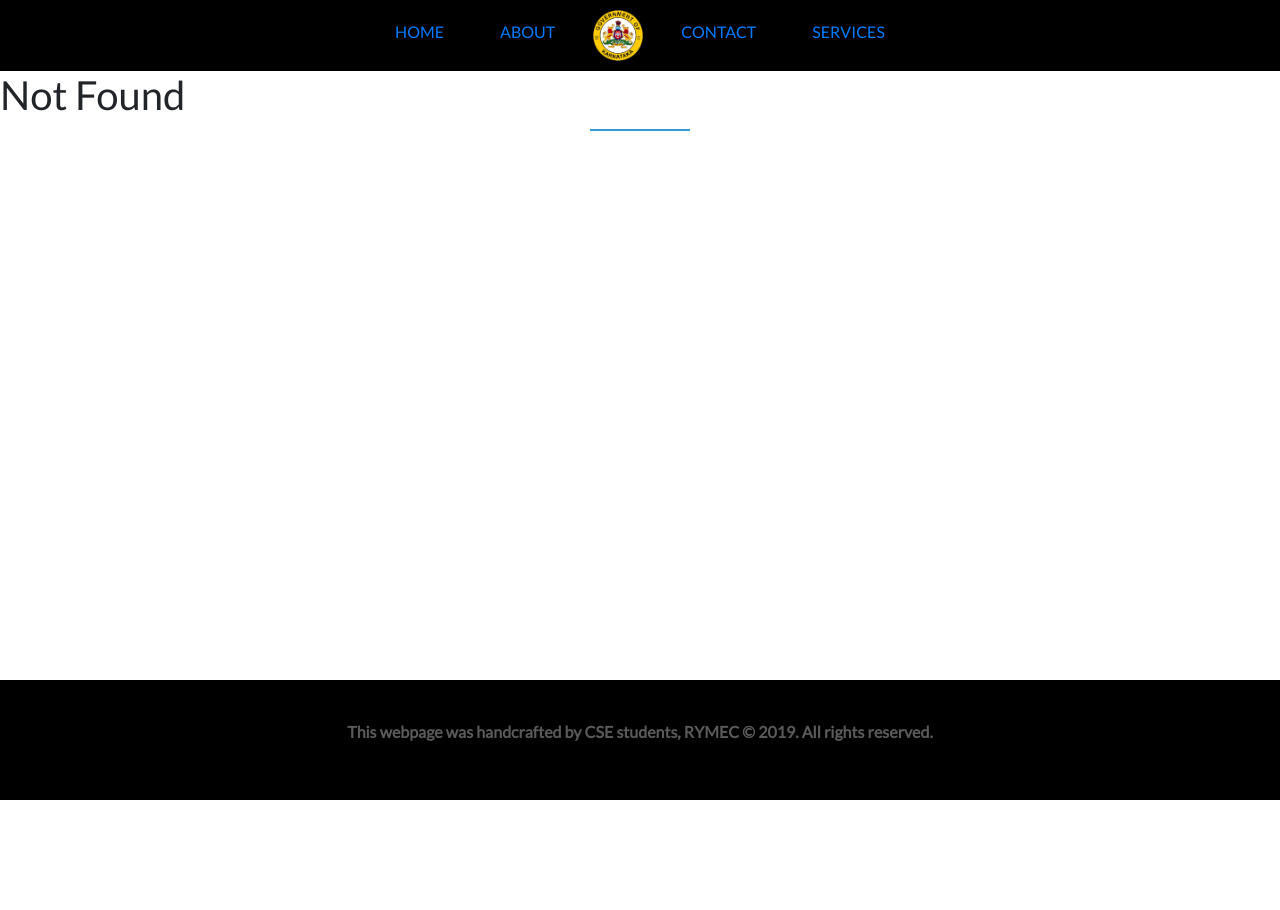
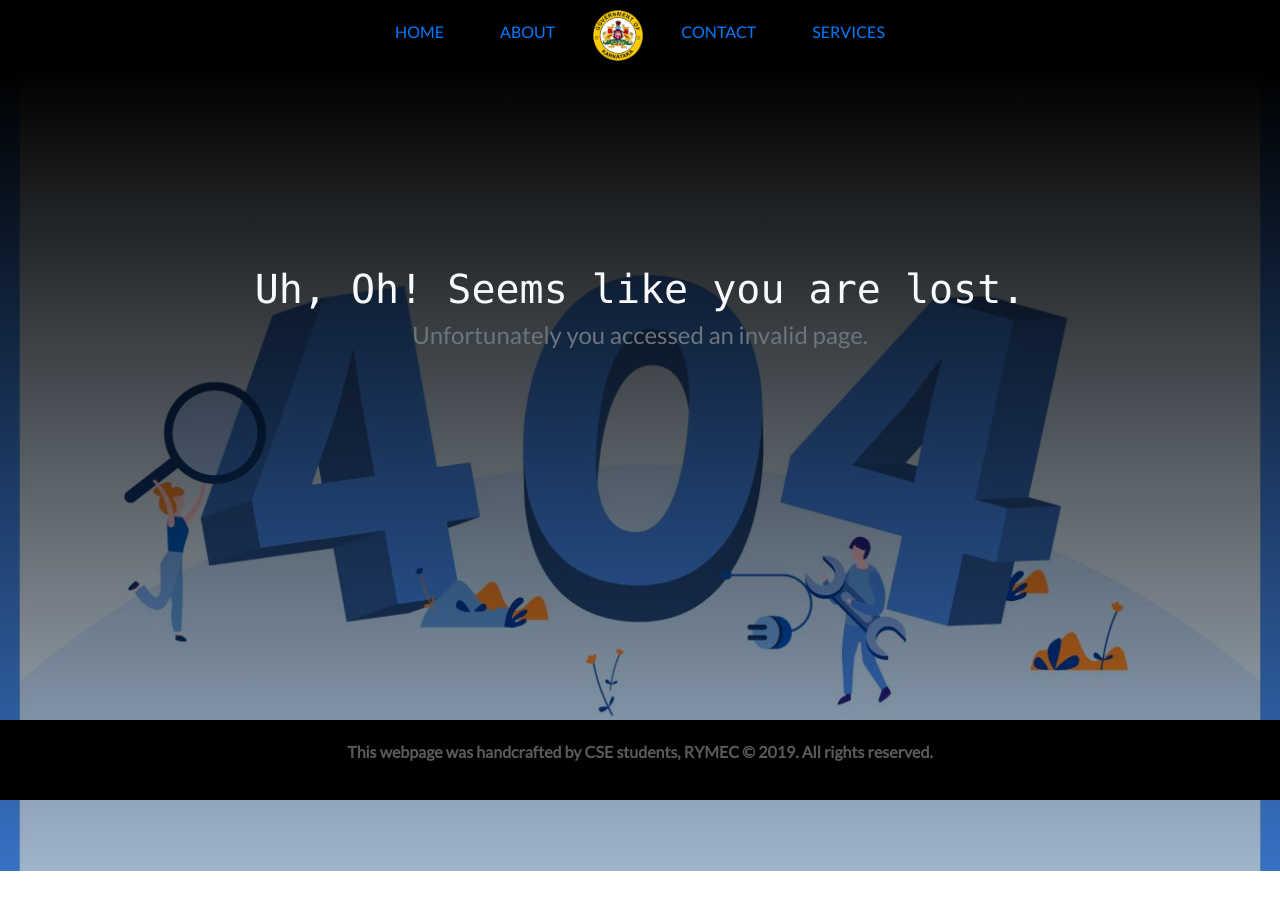
Before and after one commit to lokesh-kadiyala98/dic-website, a React (Create React App) app: page /not-found in a window 1280 px wide. Before the commit this address had no page. Shown: the top 910 px of the page. Before the commit the page ends 800 px from the top, so only its background shows below. Built offline with nearby package versions, Linux system fonts and the light colour scheme.

Commit message:
'Added component: NotFound'

```diff
--- a/src/components/notFound.jsx
+++ b/src/components/notFound.jsx
@@ -1,8 +1,14 @@
 import React from "react";
+import { Container } from 'react-bootstrap';
 
 const NotFound = () => {
   return (
-    <h1>Not Found</h1>
+    <div className="page-notfound">
+      <Container className="page-notfound-text text-center">
+        <h2 className="h1 text-monospace text-light">Uh, Oh! Seems like you are lost.</h2>
+        <h4 className="text-muted">Unfortunately you accessed an invalid page.</h4>
+      </Container>
+    </div>
   );
 };
 
--- a/src/index.css
+++ b/src/index.css
@@ -243,13 +243,28 @@ section {
           transition-duration: 0.5s;
 }
 
+.page-notfound {
+  position: relative;
+  background-image: linear-gradient(rgba(0,0,0,1), rgba(0,0,0,0.2)), url('./resources/img/404.jpg');
+  height: 100vh;
+  background-repeat: no-repeat;
+  background-position: center;
+  background-size: cover;
+}
+
+.page-notfound-text {
+  position: absolute;
+  top: 30%;
+  left: 50%;
+  transform: translate(-50%, -50%);
+}
+
 .footer-fix {
-  margin-top: 180px;
+  margin-top: 100px;
 }
 
 footer {
   position: fixed;
-  z-index: 1;
   left: 0;
   bottom: 0;
   width: 100%;
@@ -257,5 +272,5 @@ footer {
   color: #7f7f7fb5;
   text-align: center;
   font-weight: 600;
-  padding: 40px 0;
+  padding: 20px 0;
 }
```
Also changed, not shown: src/resources/img/404.jpg (added).
